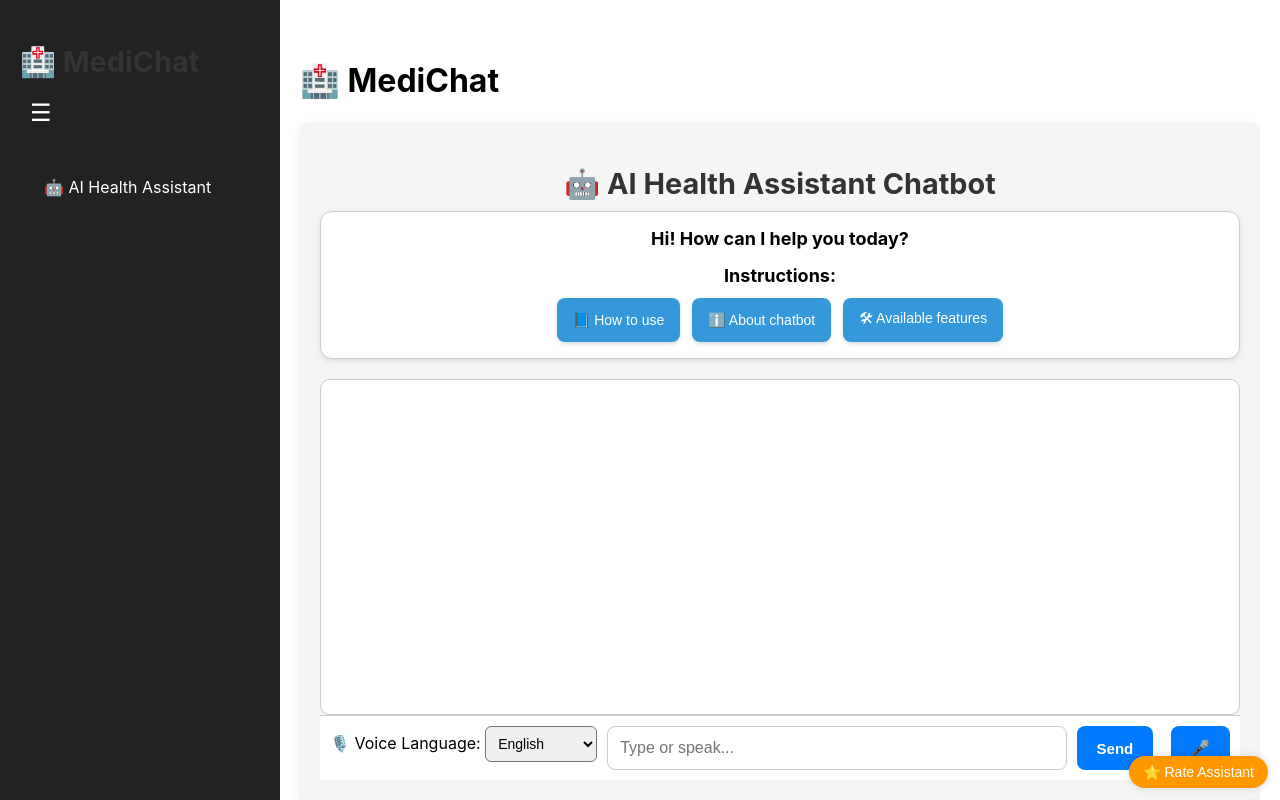
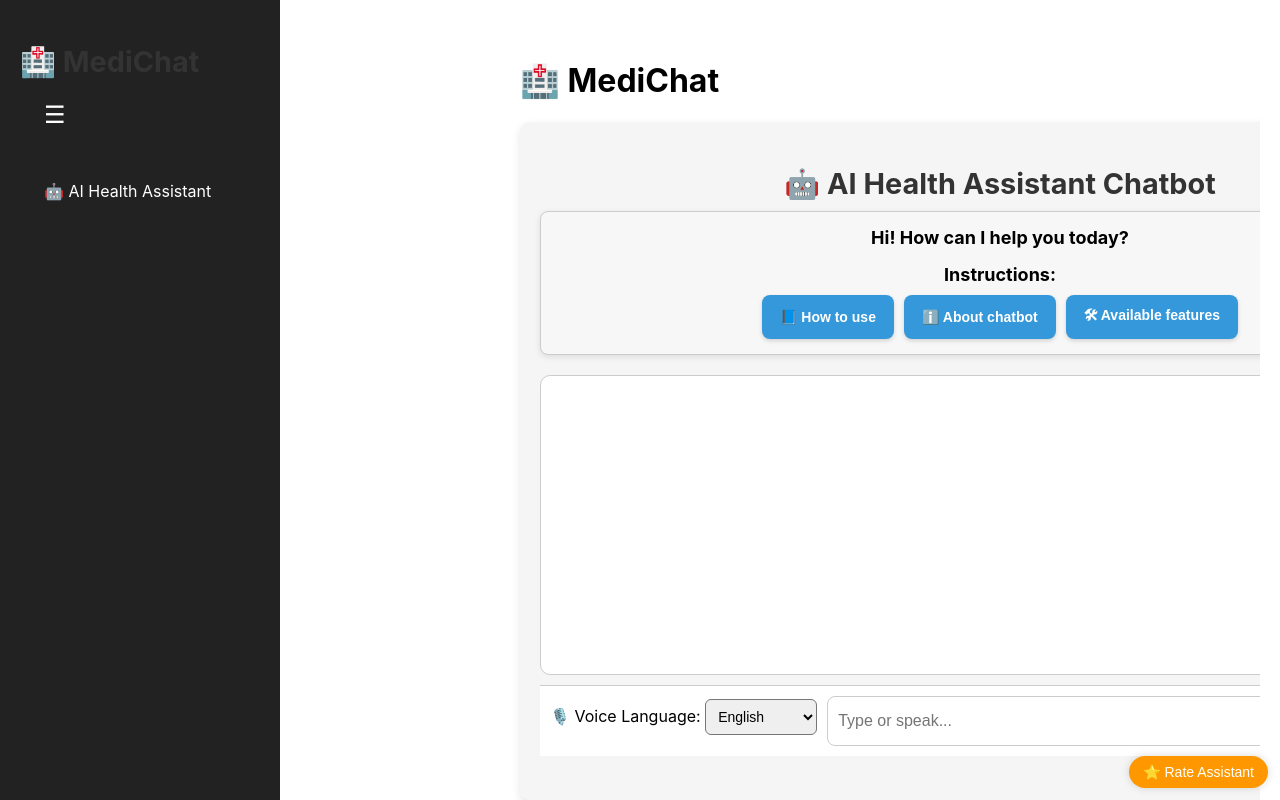
Before and after one commit to Healthcare-Superplatform/frontend, a React (Create React App) app: page / in a window 1280 px wide. Built offline with nearby package versions, Linux system fonts and the light colour scheme.

Commit message:
responsive-test

```diff
--- a/src/App.js
+++ b/src/App.js
@@ -26,11 +26,14 @@ import HomeBasedCarePage from './pages/workforce/HomeBasedCarePage';
 import Login from './pages/Login';
 import Signup from './pages/Signup';
 import './styles/App.css';
+import './styles/Responsive.css';
+import './styles/Sidebar.css';
 import Feedback from './components/Feedback';
 import AuthContext from './context/AuthContext';
 
 const App = () => {
   const [isLoggedIn, setIsLoggedIn] = useState(!!localStorage.getItem('ssn'));
+  const [sidebarOpen, setSidebarOpen] = useState(true); // 👉 For mobile toggle
 
   useEffect(() => {
     const handleStorageChange = () => {
@@ -46,14 +49,17 @@ const App = () => {
     setIsLoggedIn(false);
   };
 
+  const toggleSidebar = () => setSidebarOpen(!sidebarOpen); // 👉 Sidebar toggle
+
   return (
     <AuthContext.Provider value={{ isLoggedIn, login, logout }}>
       <Router>
         <div className="page-layout">
-          <Sidebar />
+          {/* 👉 Pass toggle and state to Sidebar */}
+          <Sidebar sidebarOpen={sidebarOpen} toggleSidebar={toggleSidebar} />
           <div className="main-content">
             <Routes key={isLoggedIn ? 'auth' : 'guest'}>
-            <Route path="/" element={<AIHealthAssistantPage />} />
+              <Route path="/" element={<AIHealthAssistantPage />} />
               <Route path="/login" element={<Login />} />
               <Route path="/signup" element={<Signup />} />
               <Route path="/feedback" element={<Feedback />} />
--- a/src/styles/App.css
+++ b/src/styles/App.css
@@ -1,23 +1,77 @@
-/* Layout Container: Uses Flexbox */
+/* Make page layout flexible */
 .page-layout {
   display: flex;
+  flex-direction: row;
   height: 100vh;
-  width: 100vw;
+  width: 100%;
+  overflow: hidden;
 }
 
-/* ✅ Main Content Starts Next to Sidebar */
+/* Sidebar settings */
+.sidebar {
+  width: 240px;
+  min-width: 240px;
+  background-color: #222;
+  color: white;
+}
+
+/* Main Content properly flexible */
 .main-content {
-  flex-grow: 1;
+  flex: 1;
+  overflow-y: auto;
   padding: 20px;
-  width: calc(100% - 240px); /* ✅ Prevents content from going under sidebar */
-  margin-left: 130px; /* ✅ Ensures content starts after sidebar */
   box-sizing: border-box;
 }
 
-/* ✅ Adjust for Collapsed Sidebar on Mobile */
-@media screen and (max-width: 768px) {
+/* Chatbot container adjustments */
+.chatbot-container {
+  max-width: 800px;
+  margin: 20px auto;
+  padding: 20px;
+  background: white;
+  border-radius: 12px;
+  box-shadow: 0 4px 10px rgba(0,0,0,0.1);
+}
+
+/* Chatbot input box fix */
+textarea, input[type="text"] {
+  width: 100%;
+  min-height: 50px;
+  font-size: 16px;
+  padding: 10px;
+  box-sizing: border-box;
+  resize: vertical;
+}
+
+/* Make buttons nicer */
+button {
+  font-size: 16px;
+  padding: 12px 24px;
+  border-radius: 8px;
+  border: none;
+  background-color: #007bff;
+  color: white;
+  cursor: pointer;
+  transition: background-color 0.3s;
+}
+
+button:hover {
+  background-color: #0056b3;
+}
+
+/* Mobile Responsive Adjustments */
+@media (max-width: 768px) {
+  .sidebar {
+    display: none;
+  }
+
   .main-content {
-    margin-left: 60px; /* ✅ Shift content when sidebar collapses */
-    width: calc(100% - 60px);
+    width: 100%;
+    margin-left: 0;
+  }
+
+  .chatbot-container {
+    margin: 10px;
+    padding: 15px;
   }
 }
--- /dev/null
+++ b/src/styles/Responsive.css
@@ -0,0 +1,231 @@
+/* === Layout === */
+.page-layout {
+    display: flex;
+    flex-direction: row;
+    min-height: 100vh;
+    overflow-x: hidden;
+  }
+
+  /* Sidebar */
+  .sidebar {
+    width: 240px;
+    background: #222;
+    color: white;
+    height: 100vh;
+    overflow-y: auto;
+    padding: 20px;
+    position: fixed;
+    top: 0;
+    left: 0;
+    transition: all 0.3s ease;
+    z-index: 1000;
+  }
+
+  /* Main Content */
+  .main-content {
+    flex: 1;
+    margin-left: 240px;
+    padding: 20px;
+    overflow-x: hidden;
+  }
+
+  /* Chatbot Container */
+  .chatbot-container {
+    max-width: 800px;
+    width: 100%;
+    margin: 20px auto 100px auto; /* extra bottom margin for Rate Assistant */
+    background: white;
+    padding: 20px;
+    border-radius: 8px;
+    box-shadow: 0 2px 8px rgba(0, 0, 0, 0.1);
+    display: flex;
+    flex-direction: column;
+    min-height: 600px;
+    position: relative;
+  }
+
+  /* Chatbox (Messages Area) */
+  .chatbox {
+    flex-grow: 1;
+    overflow-y: auto;
+    margin-bottom: 10px;
+    padding-right: 5px;
+    max-height: 300px;
+  }
+
+  /* === Chatbot Input Section === */
+  .chatbot-input-area {
+    display: flex;
+    flex-direction: column;
+    gap: 10px;
+    margin-top: 10px;
+  }
+
+  .chatbot-input-area textarea {
+    width: 100%;
+    resize: vertical;
+    padding: 10px;
+    font-size: 16px;
+    border-radius: 8px;
+    border: 1px solid #ccc;
+  }
+
+  /* Language + Send + Mic Buttons */
+  .chatbot-input-actions {
+    display: flex;
+    align-items: center;
+    gap: 10px;
+    flex-wrap: wrap;
+    margin-top: 5px;
+  }
+
+  .chatbot-input-actions select {
+    padding: 8px 10px;
+    font-size: 14px;
+    border-radius: 8px;
+    border: 1px solid #ccc;
+  }
+
+  .chatbot-input-actions button {
+    padding: 10px 16px;
+    font-size: 14px;
+    font-weight: bold;
+    border: none;
+    border-radius: 8px;
+    background-color: #3478f6;
+    color: white;
+    cursor: pointer;
+    flex-shrink: 0;
+  }
+
+  .chatbot-input-actions button:hover {
+    background-color: #2a65d0;
+  }
+
+  /* Make Mic button smaller */
+  .chatbot-input-actions button:last-child {
+    padding: 10px 14px;
+    width: 48px;
+  }
+
+  /* === Instruction Section === */
+  .instruction-box {
+    background: #f7f7f7;
+    padding: 15px;
+    border-radius: 8px;
+    margin-bottom: 20px;
+    text-align: center;
+  }
+
+  .instruction-box .button-group {
+    display: flex;
+    flex-wrap: wrap;
+    justify-content: center;
+    gap: 10px;
+    margin-top: 10px;
+  }
+
+  .instruction-box .button-group button {
+    background-color: #3498db;
+    color: white;
+    padding: 10px 18px;
+    border-radius: 8px;
+    font-weight: bold;
+    font-size: 14px;
+    border: none;
+    cursor: pointer;
+    white-space: nowrap;
+  }
+
+  .instruction-box .button-group button:hover {
+    background-color: #2980b9;
+  }
+
+  /* === Rate Assistant Button === */
+  .rate-assistant-button {
+    position: fixed;
+    bottom: 20px;
+    right: 20px;
+    background-color: #f59e0b;
+    color: white;
+    padding: 10px 20px;
+    border-radius: 25px;
+    font-weight: 600;
+    font-size: 14px;
+    box-shadow: 0 2px 8px rgba(0, 0, 0, 0.2);
+    z-index: 10000;
+    transition: transform 0.2s ease;
+  }
+
+  .rate-assistant-button:hover {
+    transform: scale(1.05);
+  }
+
+  /* Emergency Form */
+  .emergency-form {
+    max-width: 700px;
+    width: 90%;
+    margin: 0 auto;
+    padding: 20px;
+    background: white;
+    border-radius: 8px;
+  }
+
+  /* Scrollbar for Sidebar */
+  .sidebar::-webkit-scrollbar {
+    width: 8px;
+  }
+
+  .sidebar::-webkit-scrollbar-thumb {
+    background: #555;
+    border-radius: 4px;
+  }
+
+  .sidebar::-webkit-scrollbar-thumb:hover {
+    background: #777;
+  }
+
+  /* === Responsive Breakpoints === */
+
+  /* Tablets */
+  @media (max-width: 992px) {
+    .sidebar {
+      width: 60px;
+      padding: 10px 5px;
+    }
+    .main-content {
+      margin-left: 60px;
+      padding: 10px;
+    }
+  }
+
+  /* Mobiles */
+  @media (max-width: 600px) {
+    .sidebar {
+      display: none;
+    }
+    .main-content {
+      margin-left: 0;
+      width: 100%;
+      padding: 10px;
+    }
+    .chatbot-container {
+      padding: 10px;
+      border-radius: 5px;
+      margin-bottom: 120px; /* extra bottom for floating button */
+    }
+    .chatbot-input-actions {
+      flex-direction: column;
+      align-items: stretch;
+    }
+    .chatbot-input-actions select,
+    .chatbot-input-actions button {
+      width: 100%;
+    }
+    .rate-assistant-button {
+      bottom: 15px;
+      right: 15px;
+      padding: 8px 16px;
+      font-size: 13px;
+    }
+  }
```
